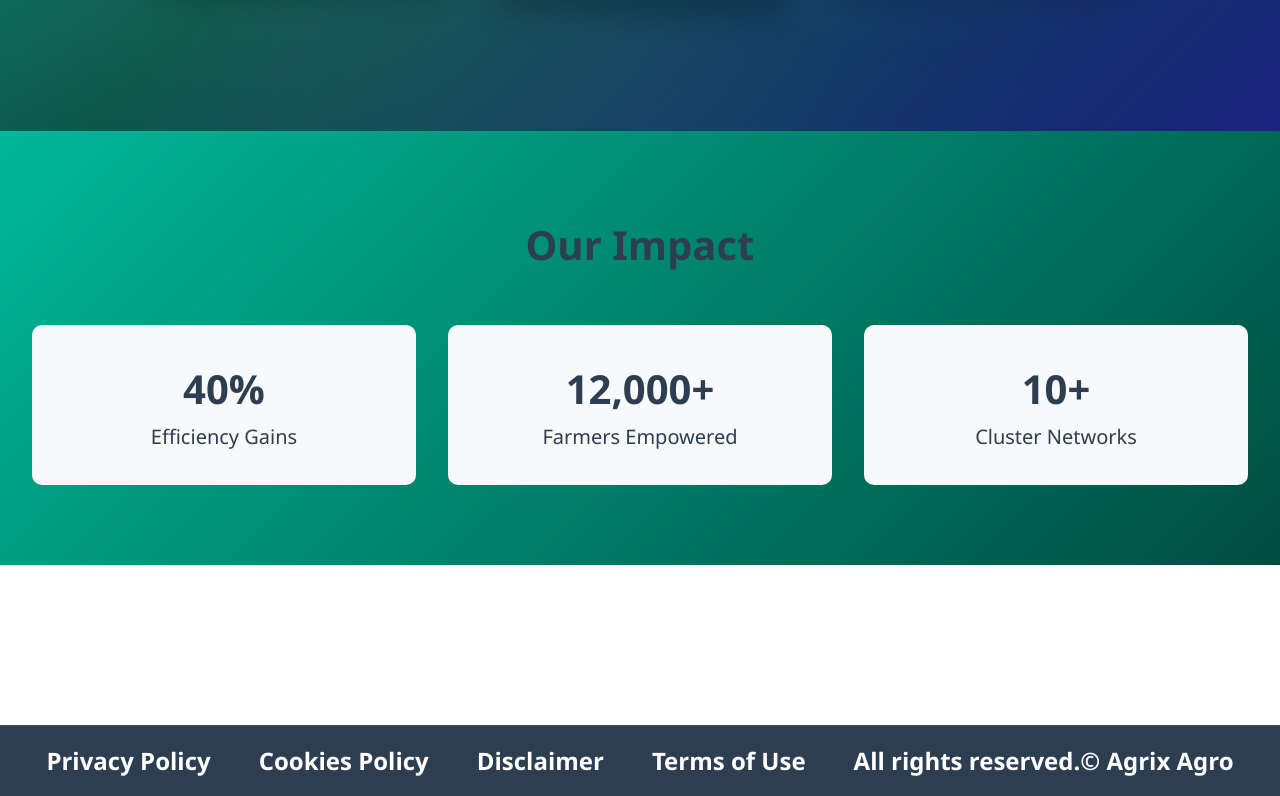
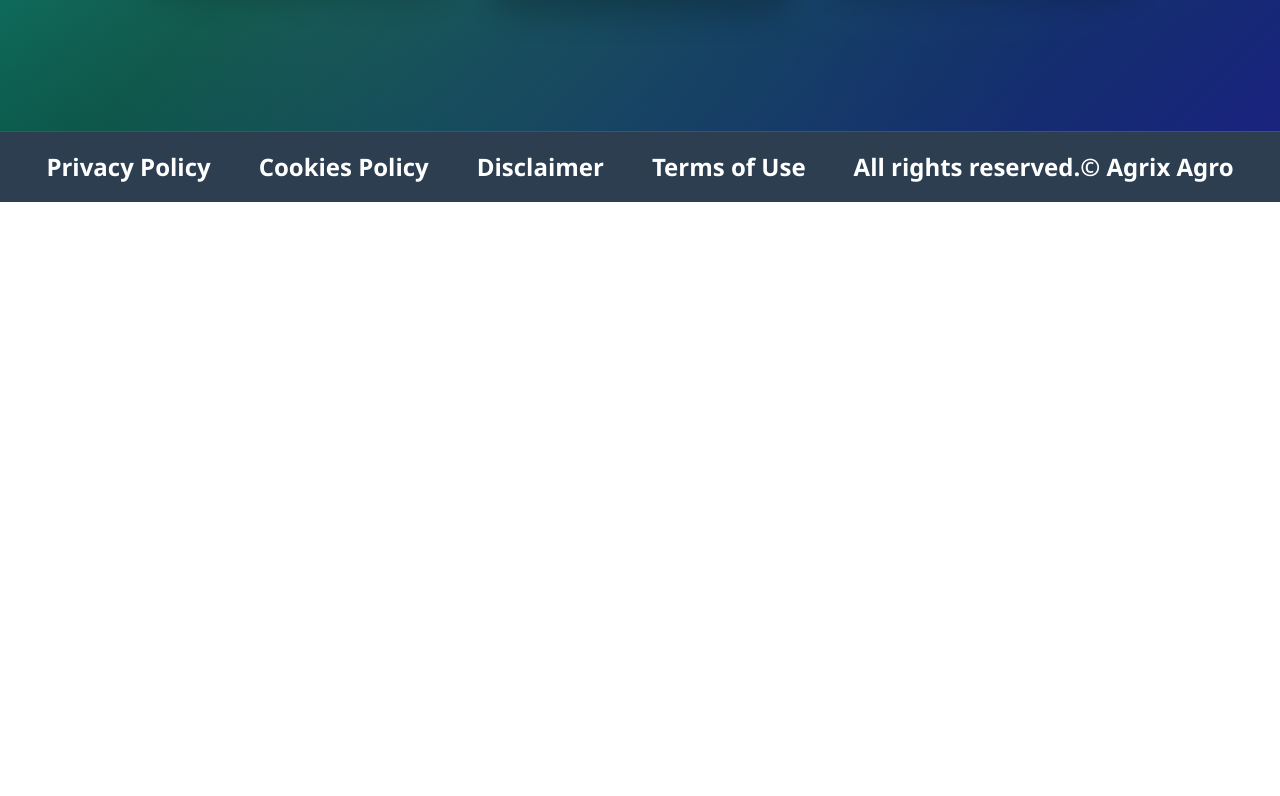
Before and after one commit to snehasahu7/Agrix, a React (Create React App) app: page /tech in a window 1280 px wide. Shown: the part 6638-7434 px from the top of the page. After the commit the page ends 6840 px from the top, so only its background shows below. Built offline with nearby package versions, Linux system fonts and the light colour scheme.

Commit message:
Modified Technology page

```diff
--- a/src/pages/Technology/Technology.jsx
+++ b/src/pages/Technology/Technology.jsx
@@ -543,28 +543,10 @@ const Technology = () => {
     </div>
   </section>
 
-  <section className="impact-section">
-    <h2>Our Impact</h2>
-    <div className="impact-stats">
-      <div className="stat-card">
-      <h3>40%</h3>
-      <p>Efficiency Gains</p>
-      </div>
-      <div className="stat-card">
-      <h3>12,000+</h3>
-      <p>Farmers Empowered</p>
-      </div>
-      <div className="stat-card">
-        <h3>10+</h3>
-        <p>Cluster Networks</p>
-      </div>
-    </div>
-  </section>
-
-  <section className="cta-section">
 
 
-  </section>
+
+
     </div>
   );
 };
```
